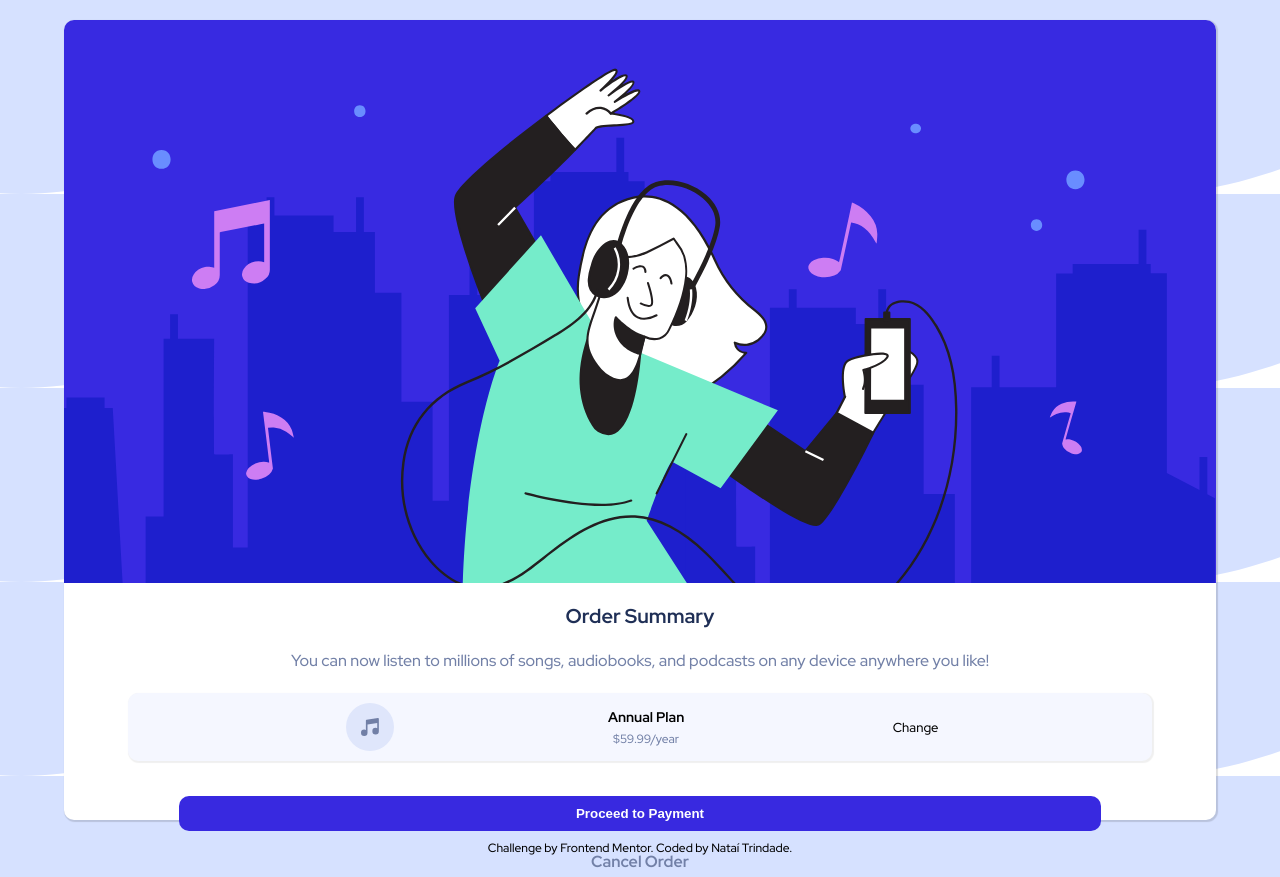
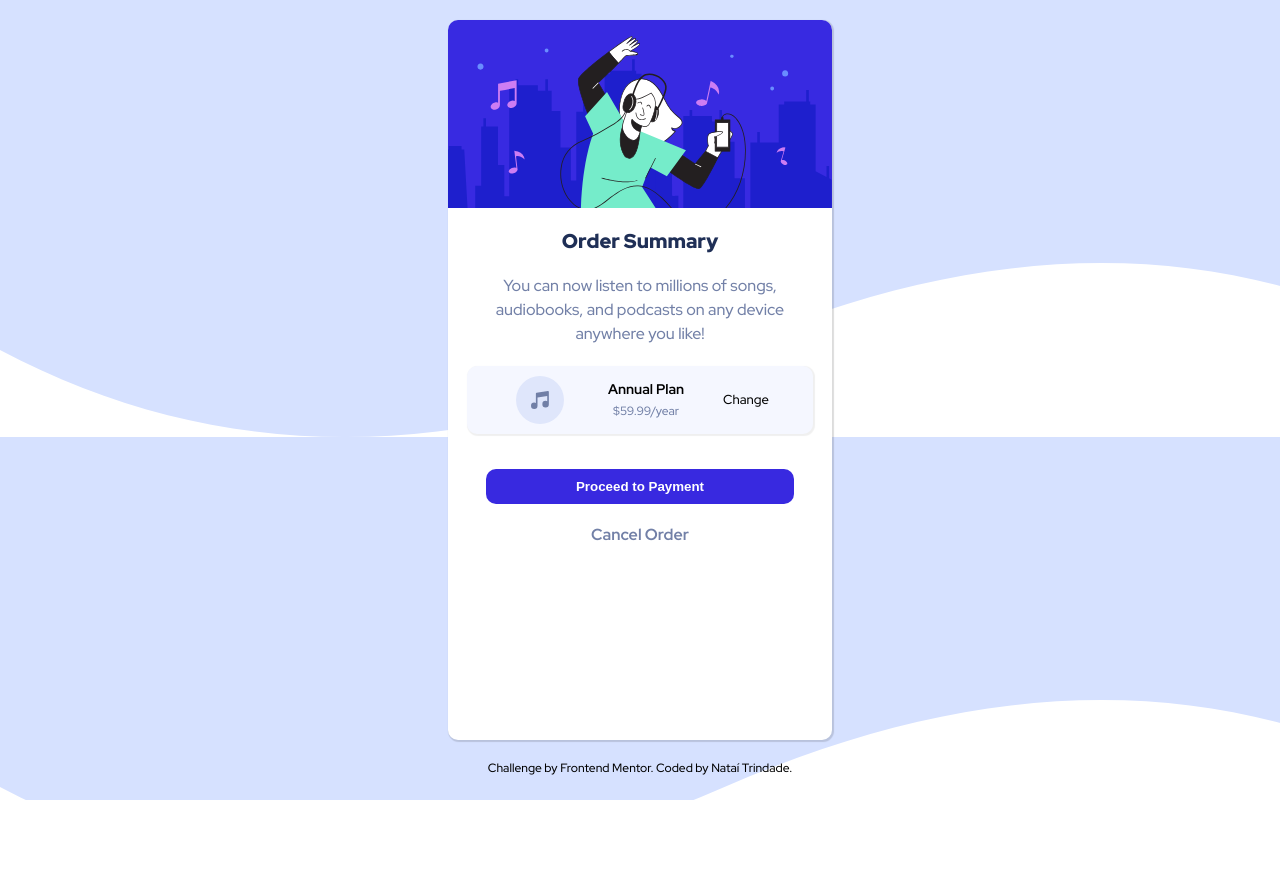
Before and after one commit to NataliTrindade/challenge-order-summary-component, a plain HTML site: page index.html in a window 1280 px wide. After the commit the page ends 800 px from the top, so only its background shows below. Drawn offline with Linux system fonts and the light colour scheme.

Commit message:
finished desktop version

```diff
--- a/assets/css/styles.css
+++ b/assets/css/styles.css
@@ -61,7 +61,7 @@ a:hover {
     margin: 1.5rem;
     text-align: center;
     font-size: 2.0rem ;
-    font-weight: bolder;
+    font-weight: 900;
     color: var(--title-color);
 }
 
@@ -92,7 +92,7 @@ a:hover {
 
 .container-price {
     flex-direction: column;
-    height: max-content;
+    /* height: max-content; */
     font-size: 1.2rem;
 }
 
@@ -138,3 +138,19 @@ a:hover {
 .footer {
     font-size: 1.2rem;
 }
+
+@media screen and (min-width: 1024px) {
+
+    body {
+        background: url(../imgs/pattern-background-desktop.svg);
+    }
+
+    .main-content {
+        width: 30vw;
+        height: 90vh;
+    }
+
+    .container-digital-signature {
+        width: 90%;
+    }
+}
--- a/index.html
+++ b/index.html
@@ -31,7 +31,7 @@
                 </div>
 
                 <div class="container-price default">
-                    <h2 class="secundary-title">Annual Plan</h2>
+                    <h2>Annual Plan</h2>
                     <p>$59.99/year</p>
                 </div>
                 <div>
```
